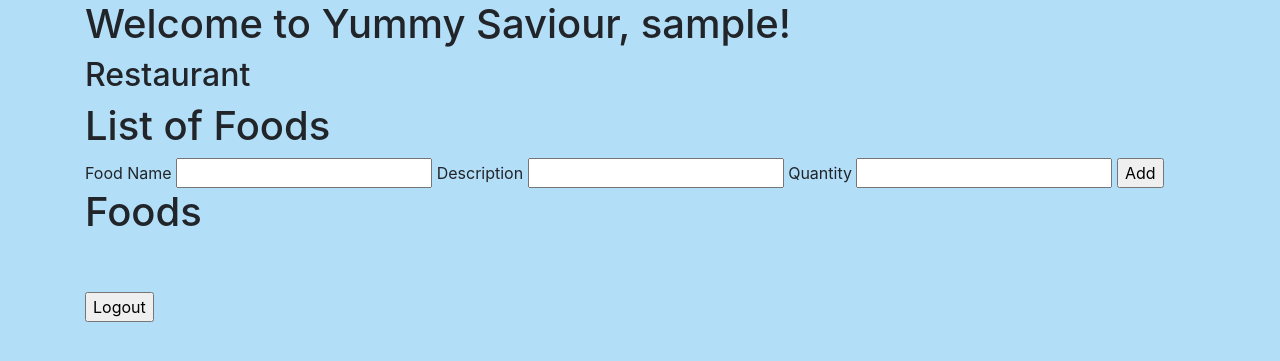
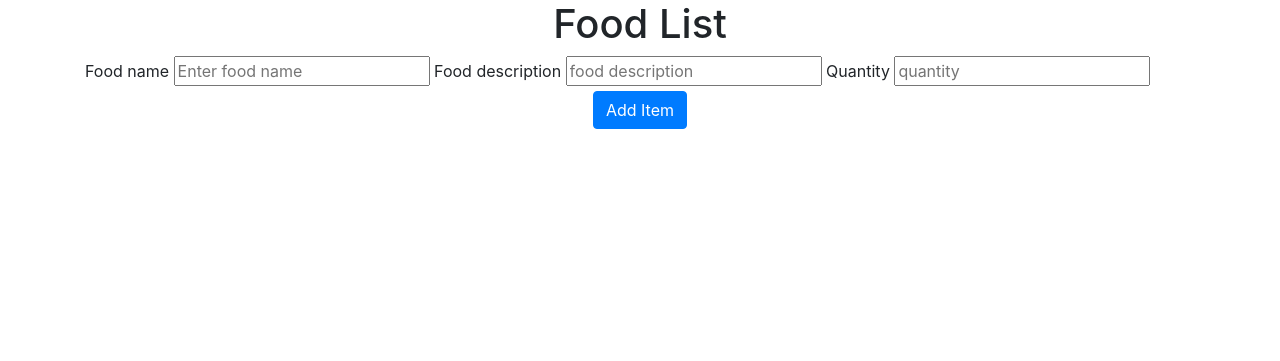
Before and after one commit to chinita226/agile-development-project, a Flask app: page /add_item in a window 1280 px wide. Shown: the part 55-416 px from the top of the page. Run offline with Flask 2, Linux system fonts and the light colour scheme; the visitor is signed in with stand-in values (Sample User, id 1); data comes from the database, SQL or seed files in the repository; data that the repository does not hold is empty; some libraries are stand-ins or nearby versions.

Commit message:
fixed add and delete with js

```diff
--- a/website/__init__.py
+++ b/website/__init__.py
@@ -10,7 +10,6 @@ def create_app():
     app = Flask(__name__)
     app.config['SECRET_KEY'] = 'whhhhhaaatteeverr'
     app.config['SQLALCHEMY_DATABASE_URI'] = f'sqlite:///{DB_NAME}'
-    app.config['SQLALCHEMY_TRACK_MODIFICATIONS'] = False
 
     db.init_app(app)
 
@@ -25,17 +24,12 @@ def create_app():
     def load_user(id):
         return User.query.get(int(id))
 
-    def load_user(id):
-        return Food.query.get(int(id))
-
     from website.auth import auth
     from website.views import views
 
     app.register_blueprint(auth, url_prefix='/')
     app.register_blueprint(views, url_prefix='/')
 
-    from .models import User
-    from .models import Food
 
     create_table(app)
 
--- a/website/static/index.js
+++ b/website/static/index.js
@@ -1,4 +1,8 @@
-$(document).ready(function() {
-    setTimeout(function() {
-        $('.alert').fadeOut('slow');
-    }, 2000)});
+function deleteFood(foodId) {
+    fetch("/delete-food", {
+        method: "POST",
+        body: JSON.stringify({ foodId: foodId }),
+    }).then((_res) => {
+        window.location.href = "/add_item";
+    });
+}
--- a/website/templates/restaurant.html
+++ b/website/templates/restaurant.html
@@ -1,109 +1,25 @@
 {% extends "base.html" %} {% block title %}Login{% endblock %}
 {% block content %}
-<link rel="stylesheet" href="../static/backgroundcolor.css">
-<h1>Welcome to Yummy Saviour, {{ businessname }}!</h1>
-<h2>Restaurant</h2>
-<style>
-
-    .addbtn { background-color: whitesmoke;
-
-    }
-
-    .dropbtn {
-      background-color: #002aff98;
-      color: white;
-      padding: 16px;
-      font-size: 16px;
-      border: none;
-      cursor: pointer;
-    }
-
-    .dropdown {
-      position: relative;
-      display: inline-block;
-    }
-
-    .dropdown-content {
-      display: none;
-      position: absolute;
-      background-color: #f9f9f9;
-      min-width: 160px;
-      box-shadow: 0px 8px 16px 0px rgba(0, 0, 0, 0);
-      z-index: 1;
-    }
-
-    .dropdown-content a {
-      color: black;
-      padding: 12px 16px;
-      text-decoration: none;
-      display: block;
-    }
-
-    .dropdown-content a:hover {background-color: #f1f1f1}
-
-    .dropdown:hover .dropdown-content {
-      display: block;
-    }
-
-    .dropdown:hover .dropbtn {
-      background-color: #121b49;
-    }
-
-    table, th, td {
-      border: 1px solid black;
-      border-collapse: collapse;
-    }
-    th, td {
-      padding: 5px;
-      text-align: left;
-    }
-    </style>
-    <form method="POST">
-    </head>
-    <body>
-
-
-      <h1>List of Foods</h1>
-    <form method="POST">
-      <th>Food Name <input type="text" name="food_name"></th>
-      <th>Description <input type="text" name="description"></th>
-      <th>Quantity <input type="text" name="quantity"> <input type="submit" value="Add"></th>
-
-    </form>
-
-    <h1>Foods</h1>
-    <table>
-      {% for food in food %}
-        <tr>
-          <td>
-            {{food.food_name, food.description, food.quantity}}
-          </td>
-          <td>
-            <form method="POST" action="./update" style="display: inline">
-              <input type="hidden" value="{{food.id}}" name="id">
-              <input type="text" value="{{food.food_name}}" name="food_name">
-              <input type="text" value="{{food.description}}" name="description">
-              <input type="text" value="{{food.quantity}}" name="quantity">
-              <input type="submit" value="Update">
-            </form>
-          </td>
-          <td>
-            <form method="POST" action="./delete" style="display: inline">
-              <input type="hidden" value="{{food.id}}" name="id">
-              <input type="hidden" value="{{food.food_name}}" name="food_name">
-              <input type="hidden" value="{{food.description}}" name="description">
-              <input type="hidden" value="{{food.quantity}}" name="quantity">
-              <input type="submit" value="Delete">
-            </form>
-          </td>
-        </tr>
-      {% endfor %}
-    </table>
-    </body>
-    </html>
-
-<form action="{{ url_for('auth.logout') }}" method="POST">
-    <br><br>
-    <input type="submit" value="Logout">
+<h1 align="center">Food List</h1>
+<ul class="list-group list-group-flush" id="food">
+  {% for food in user.foods %}
+  <li class="list-group-item">
+    {{ food.food_name, food.description, food.quantity}}
+    <button type="button" class="close" onClick="deleteFood({{ food.id }})">
+      <span aria-hidden="true">&times;</span>
+    </button>
+  </li>
+  {% endfor %}
+</ul>
+<form method="POST">
+  <label for='food_name'>Food name</label>
+  <input type="text" id='food_name' name='food_name' placeholder="Enter food name">
+  <label for='description'>Food description</label>
+  <input type="text" id='description' name='description' placeholder="food description">
+  <label for='quantity'>Quantity</label>
+  <input type="text" id='quantity' name='quantity' placeholder="quantity">
+  <div align="center">
+    <button type="submit" class="btn btn-primary">Add Item</button>
+  </div>
 </form>
 {% endblock %}
--- a/website/views.py
+++ b/website/views.py
@@ -1,8 +1,9 @@
-from flask import Blueprint, render_template, request, flash
+from flask import Blueprint, render_template, request, flash, redirect, url_for, jsonify
 from flask_login import UserMixin
 from .models import Food
 from . import db
 from flask_login import login_required, current_user
+import json
 
 views = Blueprint('views', __name__)
 
@@ -13,33 +14,37 @@ def home():
     return render_template("about.html")
 
 # current_user is the object for the logged in user.
-@views.route('/<user>', methods=["GET", "POST"])
+@views.route('/<user>', methods = ['POST', 'GET'])
 @login_required
 def dashboard(user):
     # Show restaurant page
-    if current_user.user_type == 'restaurant' and request.form:
-        food = Food(food_name=request.form.get("food_name"),description=request.form.get("description"),quantity=request.form.get("quantity"))
-        db.session.add(food)
+    if current_user.user_type == 'restaurant':
+        return redirect(url_for('views.add'))
+
+@views.route('/add_item', methods=['POST', 'GET'])
+@login_required
+def add():
+    if request.method == 'POST':
+        item_name = request.form.get('food_name')
+        item_des = request.form.get('description')
+        item_quantity = request.form.get('quantity')
+
+        new_item = Food(food_name=item_name, description=item_des, quantity=item_quantity, users_id=current_user.id)
+        db.session.add(new_item)
         db.session.commit()
-    food=Food.query.all()
-    return render_template('restaurant.html', businessname=current_user.businessname, food=food)
+        flash("Item added!", category='success')
+
+    return render_template("restaurant.html", user=current_user)
 
 
-@views.route("/update/<int:id>", methods=["POST"])
-@login_required
-def update(id):
-    id = request.form['id']
-    food = Food.query.get_or_404(id)
-    db.session.commit()
-    food=Food.query.all()
-    return render_template('restaurant.html', businessname=current_user.businessname, food=food)
+@views.route('/delete-food', methods=['POST'])
+def delete_food():
+    food = json.loads(request.data)
+    foodId = food['foodId']
+    food = Food.query.get(foodId)
+    if food:
+        if food.users_id == current_user.id:
+            db.session.delete(food)
+            db.session.commit()
 
-
-@views.route("/delete", methods=["POST"])
-@login_required
-def delete():
-    id = request.form.get("id")
-    food=Food.query.filter_by(id=id).delete()
-    db.session.commit()
-    food=Food.query.all()
-    return render_template('restaurant.html',businessname=current_user.businessname,food=food)
+    return jsonify({})
```
